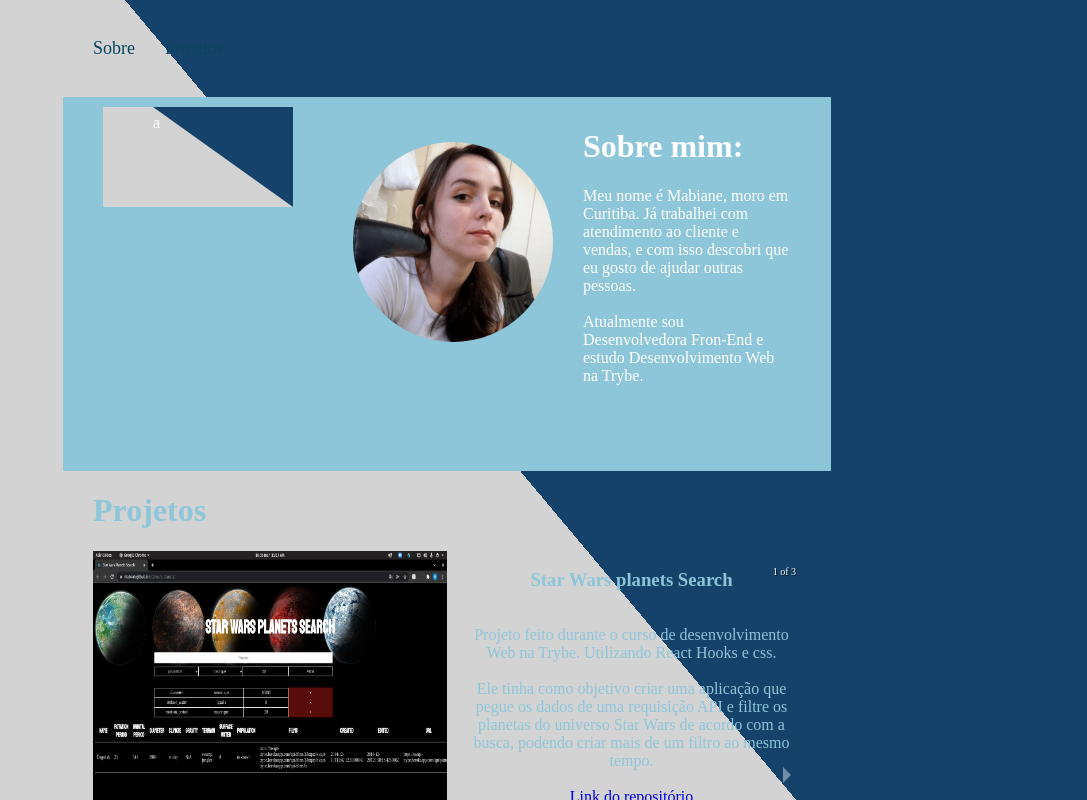
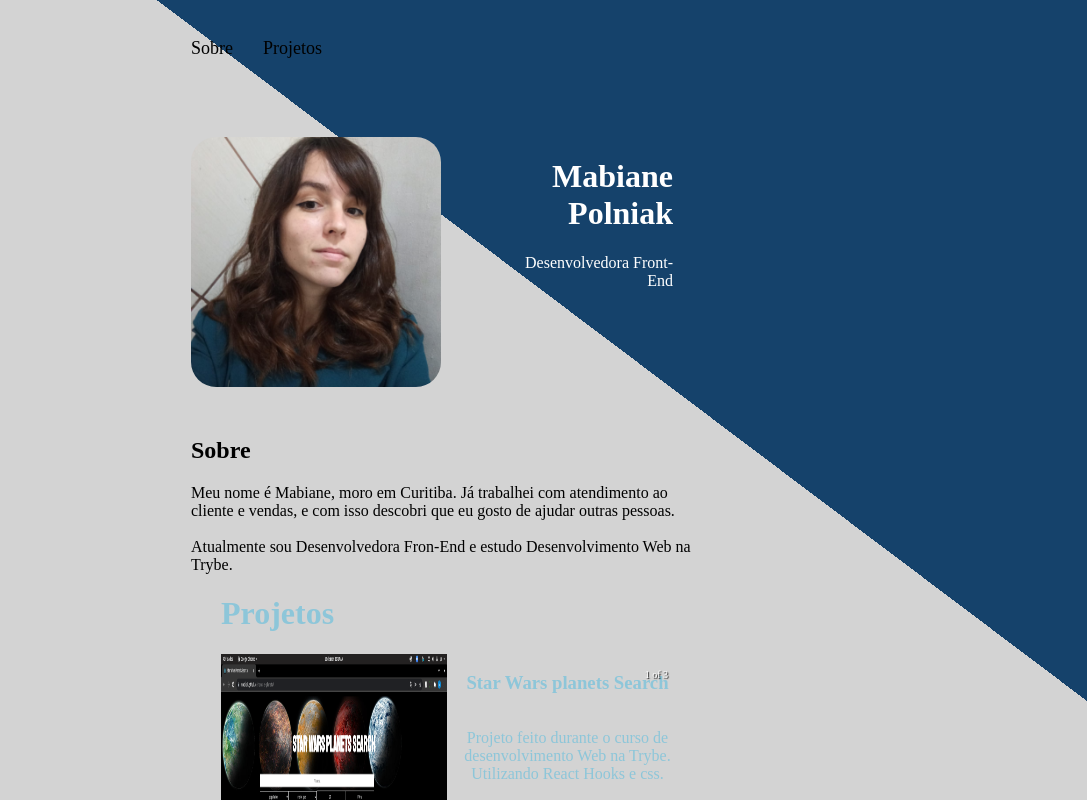
Before and after one commit to mabiiak/mabiiak.github.io, a React (Create React App) app: page / in a window 1280 px wide. Shown: the top 800 px of the page, without its empty margins (193-1280 px from the left). Built offline with nearby package versions, Linux system fonts and the light colour scheme.

Commit message:
refactor/styles: Sobre

```diff
--- a/src/App.css
+++ b/src/App.css
@@ -1,7 +1,8 @@
 body {
-  background: linear-gradient(50deg, #d3d3d3 60%,   #15426B 60%);
-  margin-left: 20%;
-  margin-right: 20%;
+  background: linear-gradient(37deg, #d3d3d3 70%,   #15426B 60%);
+  font-family: 'Times New Roman', Times, serif;
+  margin-left: 30%;
+  margin-right: 30%;
 }
 
 @media only screen and (max-width: 450px) {
--- a/src/components/About/About.js
+++ b/src/components/About/About.js
@@ -4,16 +4,20 @@ import { AboutStyled } from '../Styled'
 
 export default function About() {
   return (
+    <div>
       <AboutStyled>
-      <div className='azul'>
-        <p> a </p>
-      </div>
         <img
           alt="Mabiane"
           src={ icone }
         />
+        <div className='sub-titulo'>
+          <h1>Mabiane Polniak</h1>
+          <p>Desenvolvedora Front-End</p>
+        </div>
+
+      </AboutStyled>
       <div>
-        <h1>Sobre mim:</h1>
+        <h2>Sobre</h2>
         <p>
             Meu nome é Mabiane, moro em Curitiba.
             Já trabalhei com atendimento ao cliente e vendas, e com isso descobri que eu gosto de ajudar outras pessoas. <br/><br/>
@@ -21,7 +25,6 @@ export default function About() {
             Atualmente sou Desenvolvedora Fron-End e estudo Desenvolvimento Web na Trybe.
           </p>
       </div>
-
-    </AboutStyled>
+    </div>
   )
 }
--- a/src/components/Styled.js
+++ b/src/components/Styled.js
@@ -1,48 +1,35 @@
 import styled from 'styled-components'
 
 const color = '#8dc6d9' ;
-const principalColor = '#0a445e';
-const alignInitial = {
-  'margin-left': '30px',
-}
+const principalColor = '#00000';
 
 export const HeaderStyled = styled.header `
   color: ${principalColor};
   display: flex;
-  margin-bottom:20px;
+  margin-bottom:60px;
   margin-top:20px;
 
   p {
     font-size: 18px;
-    margin-left: 30px;
+    margin-right: 30px;
   }
 `
 export const AboutStyled = styled.div`
-  background-color: ${color};
+  .sub-titulo {
+    /* margin-top: 0%; */
+    text-align: end
+  }
+
   color: white;
   display: flex;
   justify-content: space-between;
-  padding: 10px;
-
-  .azul {
-    /* background-color: ${principalColor};
-    padding: 100px;
-    border: solid 5px green; */
-    line-height: 0;
-    width: 0;
-    height: 0;
-    border-style: solid;
-    border-color: #000 #15426B #d3d3d3 #d3d3d3;
-    border-width: 0px 140px 100px 50px;
-  }
 
   img {
-    border-radius: 50%;
-    height: 200px;
+    border-radius: 10%;
+    height: 250px;
     margin-bottom: 30px;
-    margin-left: 30px;
-    margin-top: 35px;
-    width: 200px;
+    margin-right: 35px;
+    width: 250px;
   }
 
   div {
@@ -100,11 +87,9 @@ export const FormStyles = styled.div`
   h1 {
     padding-top: 30px;
     text-align: left;
-    ${alignInitial}
   }
 
   form {
-    ${alignInitial}
     display: flex;
     flex-direction: column;
     width: 50%;
```
Also changed, not shown: src/images/icone.png. Lines whose indentation alone changed are shown as unchanged.
